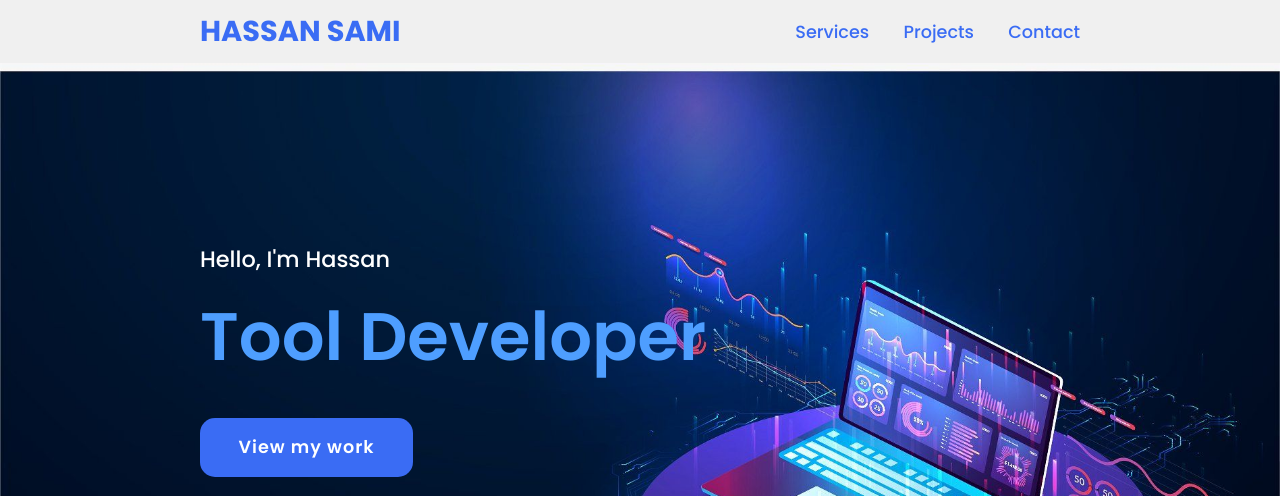
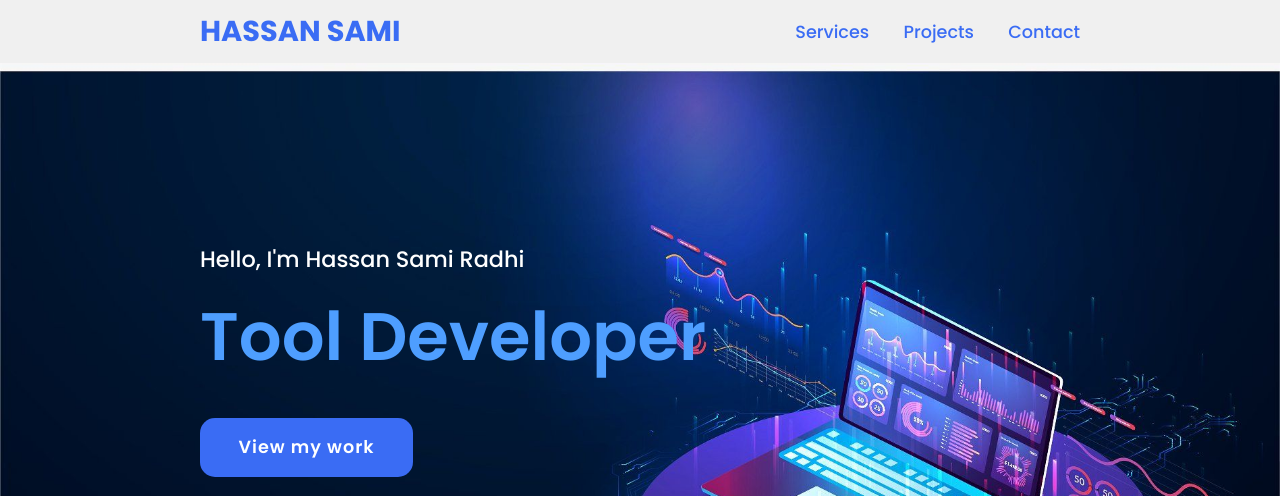
Before and after one commit to yhr11s/1, a plain HTML site: page index.html in a window 1280 px wide. Shown: the top 496 px of the page. Drawn offline with Linux system fonts and the light colour scheme.

Commit message:
Update index.html

```diff
--- a/index.html
+++ b/index.html
@@ -22,7 +22,7 @@
 
     <section class="main">
         <div>
-            <h2>Hello, I'm Hassan<br><span>Tool Developer</span></h2>
+            <h2>Hello, I'm Hassan Sami Radhi<br><span>Tool Developer</span></h2>
             <h3></h3>
             <a href="#projects" class="main-btn">View my work</a>
             <div class="social-icons">
```
